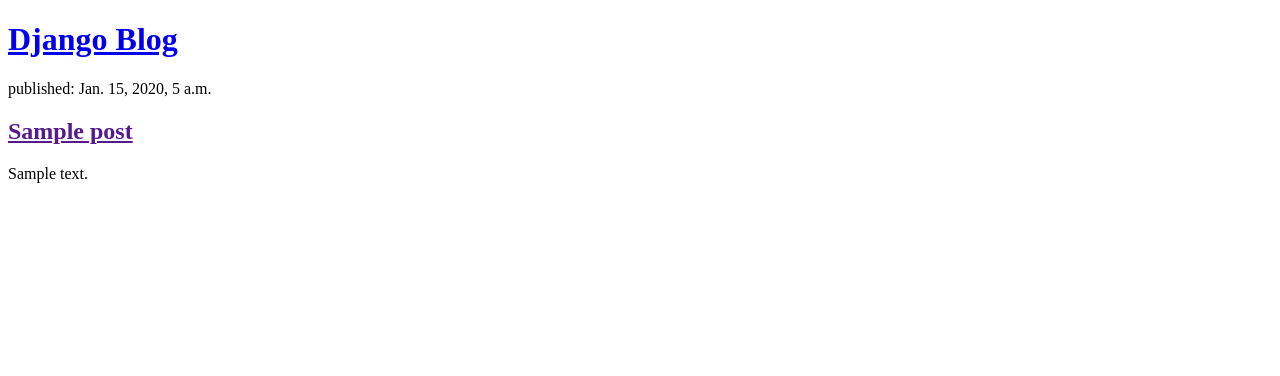
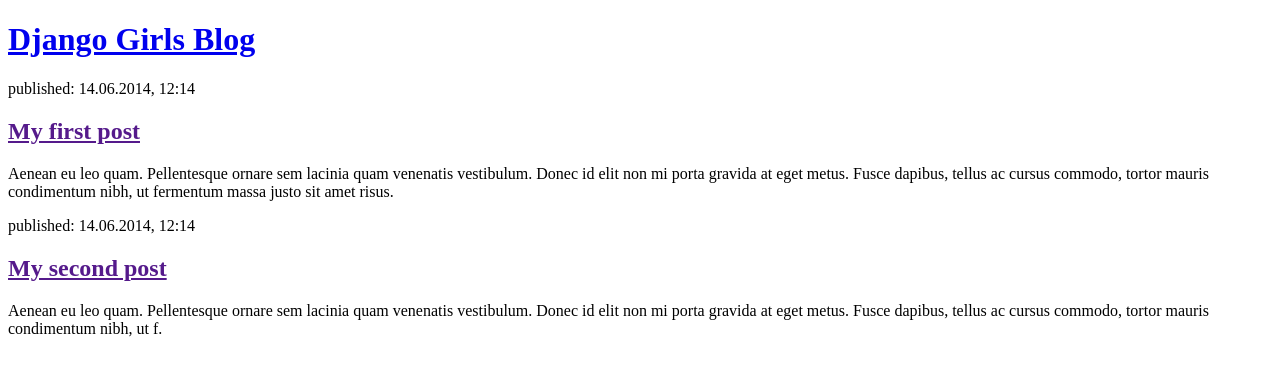
Before and after one commit to AnthonyHutson/my-test-repository, a Django app: page / in a window 1280 px wide. Shown: the top 376 px of the page. Run offline with Django 5.2, Linux system fonts and the light colour scheme; tables that the repository leaves empty hold one stand-in row (values such as "Sample post").

Commit message:
Reverted Posts

```diff
--- a/blog/templates/blog/post_list.html
+++ b/blog/templates/blog/post_list.html
@@ -1,19 +1,23 @@
 <!DOCTYPE html>
 <html>
     <head>
-        <title>Django blog</title>
+        <title>Django Girls blog</title>
     </head>
     <body>
         <header>
-            <h1><a href="/">Django Blog</a></h1>
+            <h1><a href="/">Django Girls Blog</a></h1>
         </header>
 
-        {% for post in posts %}
-            <article>
-                <time>published: {{ post.published_date }}</time>
-                <h2><a href="">{{ post.title }}</a></h2>
-                <p>{{ post.text|linebreaksbr }}</p>
-            </article>
-        {% endfor %}
+        <article>
+            <time>published: 14.06.2014, 12:14</time>
+            <h2><a href="">My first post</a></h2>
+            <p>Aenean eu leo quam. Pellentesque ornare sem lacinia quam venenatis vestibulum. Donec id elit non mi porta gravida at eget metus. Fusce dapibus, tellus ac cursus commodo, tortor mauris condimentum nibh, ut fermentum massa justo sit amet risus.</p>
+        </article>
+
+        <article>
+            <time>published: 14.06.2014, 12:14</time>
+            <h2><a href="">My second post</a></h2>
+            <p>Aenean eu leo quam. Pellentesque ornare sem lacinia quam venenatis vestibulum. Donec id elit non mi porta gravida at eget metus. Fusce dapibus, tellus ac cursus commodo, tortor mauris condimentum nibh, ut f.</p>
+        </article>
     </body>
 </html>
```
